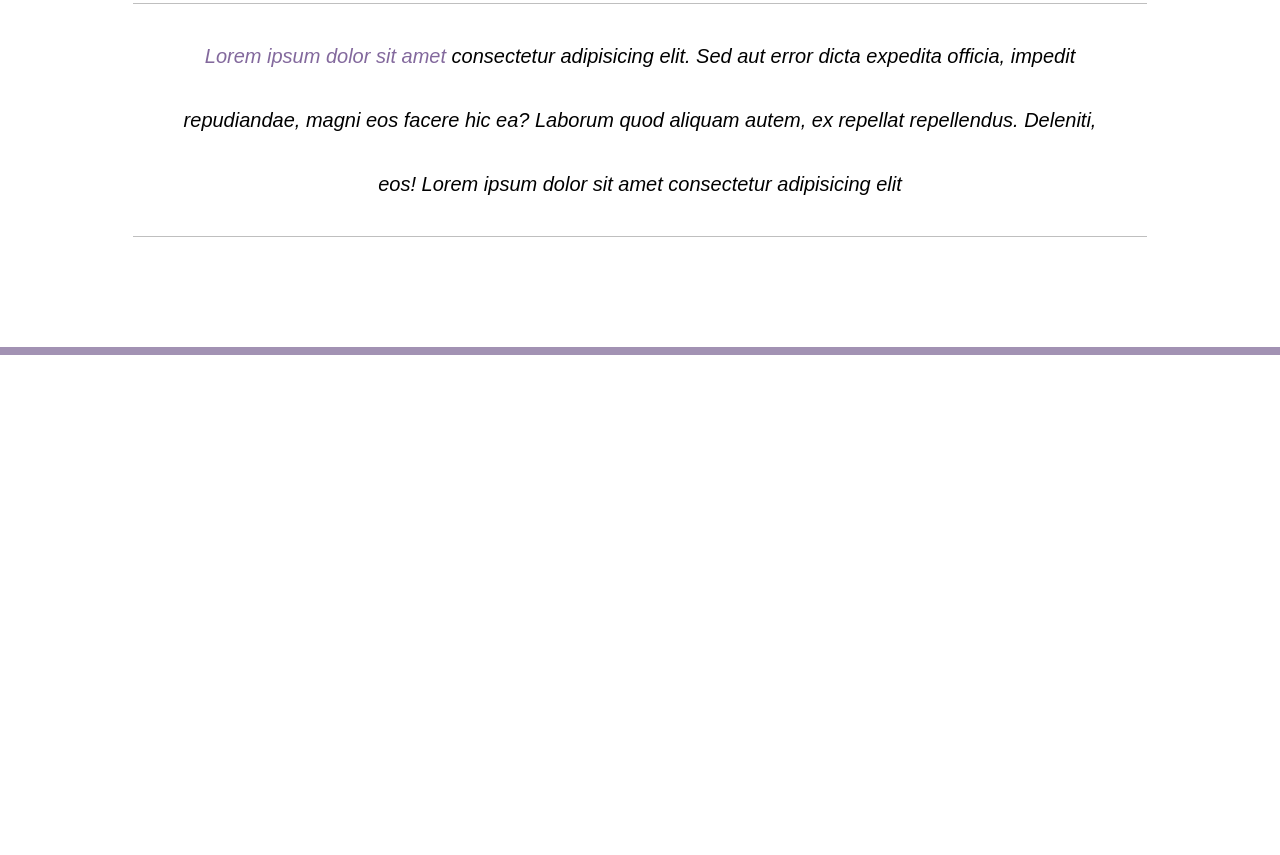
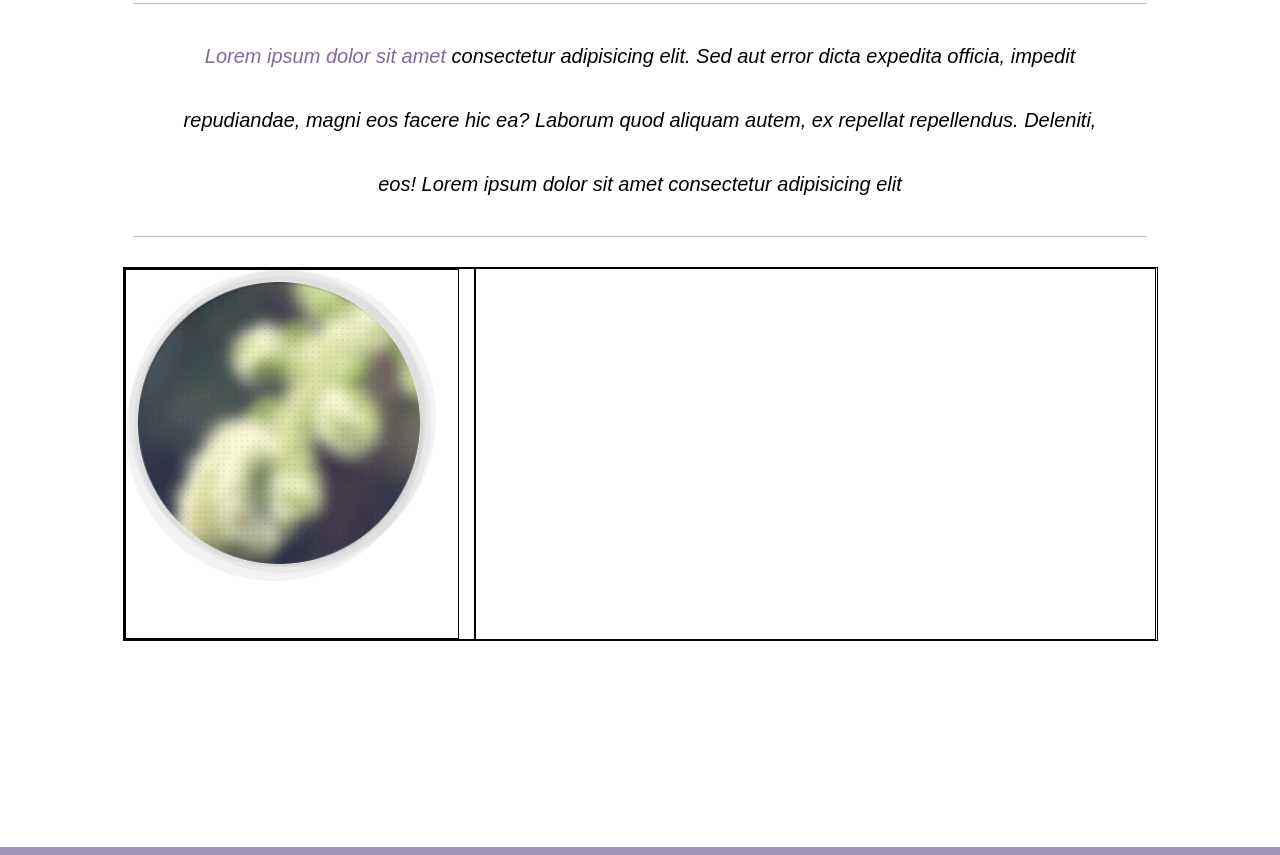
Before and after one commit to AndreiChornii/Minto, a plain HTML site: page index.html in a window 1280 px wide. Shown: the part 645-1500 px from the top of the page. Before the commit the page ends 1000 px from the top, so only its background shows below. Drawn offline with Linux system fonts and the light colour scheme.

Commit message:
body_with_round_picture

```diff
--- a/index.html
+++ b/index.html
@@ -44,6 +44,21 @@
             <span>Lorem ipsum dolor sit amet </span>consectetur adipisicing elit. Sed aut error dicta expedita officia, impedit repudiandae, magni eos facere hic ea? Laborum quod aliquam autem, ex repellat repellendus. Deleniti, eos!
             Lorem ipsum dolor sit amet consectetur adipisicing elit
         </p>
+
+        <div id="banners_bottom">
+            <div id="bn-left">
+                <div id="wrap">
+                    <img class = "round_white" src="img/round_white.png" alt="">
+                    <img class = "round" src="img/round.png" alt="">
+                </div>
+            </div>
+            <div id="bn-right">
+                <div id="wrap">
+
+                </div>
+            </div>
+
+        </div>
     </div>
 </body>
 </html>
--- a/style.css
+++ b/style.css
@@ -11,7 +11,7 @@ body, ul{
 body{
     border-top: 8px solid #a292b3;
     border-bottom: 8px solid #a292b3;
-    height: 1000px;
+    height: 1500px;
 }
 
 li{
@@ -163,9 +163,46 @@ header{
     padding: 20px 35px;
     margin: auto;
     margin-top: 40px;
+    margin-bottom: 30px;
     width: 98%;
 }
 
 #container > p span{
     color: #83699d;
 }
+
+#banners_bottom{
+    display: flex;
+    flex-wrap: wrap;
+    border: 1px solid black;
+}
+
+#banners_bottom #bn-left{
+    width:34%;
+    border: 1px solid black;
+}
+
+#banners_bottom #bn-right{
+    width:66%;
+    border: 1px solid black;
+}
+
+#banners_bottom #bn-left #wrap {
+    margin-right: 15px;
+    border: 1px solid black;
+    position: relative;
+    height: 370px;
+}
+
+#banners_bottom #bn-left #wrap .round_white{
+    position: absolute;
+    max-width: 100%;
+}
+
+#banners_bottom #bn-left #wrap .round{
+    max-width: 85%;
+    position: absolute;
+    width: 100%;
+    left: 12px;
+    top: 12px;
+}
```
Also changed, not shown: img/round.png (added), img/round_white.png (added).
